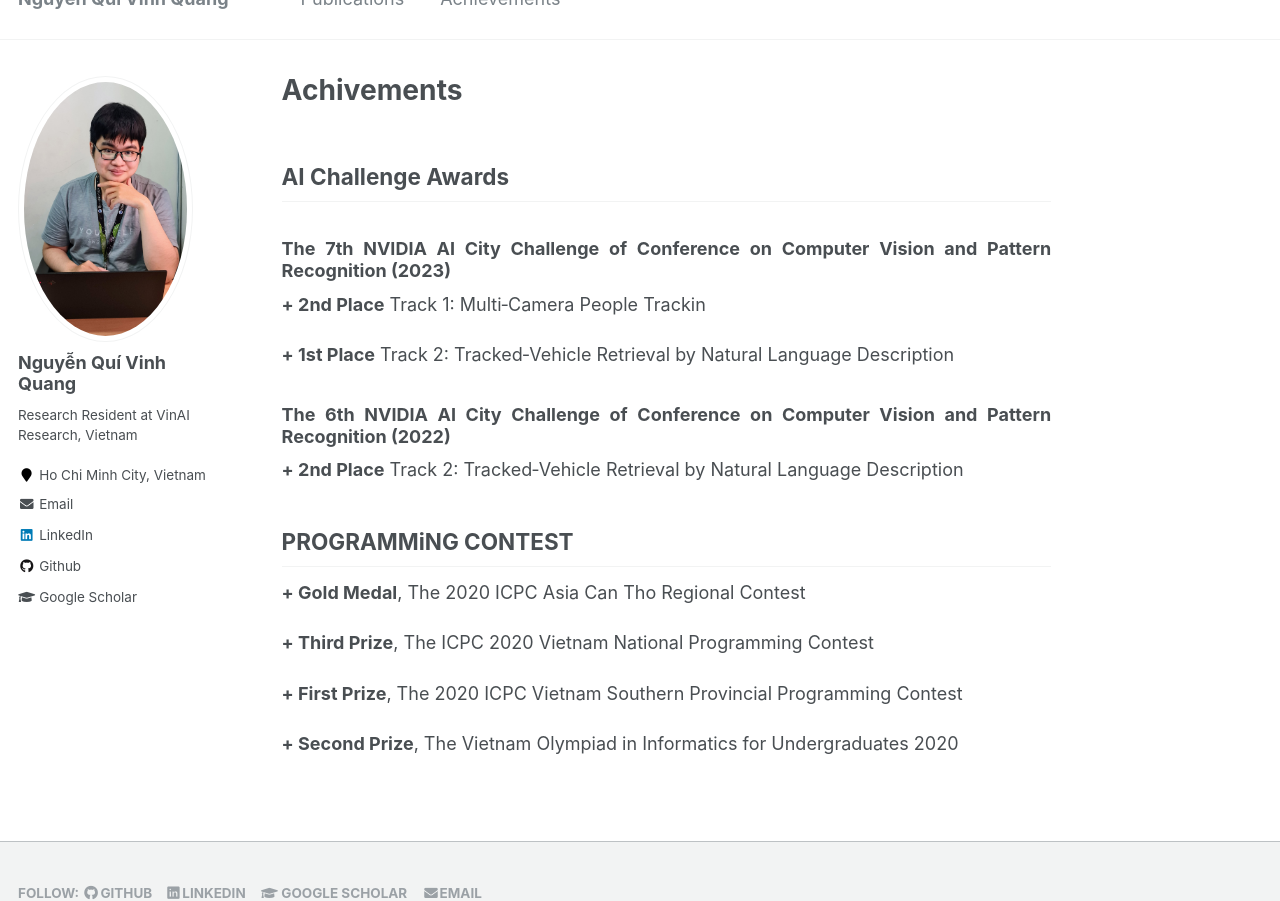
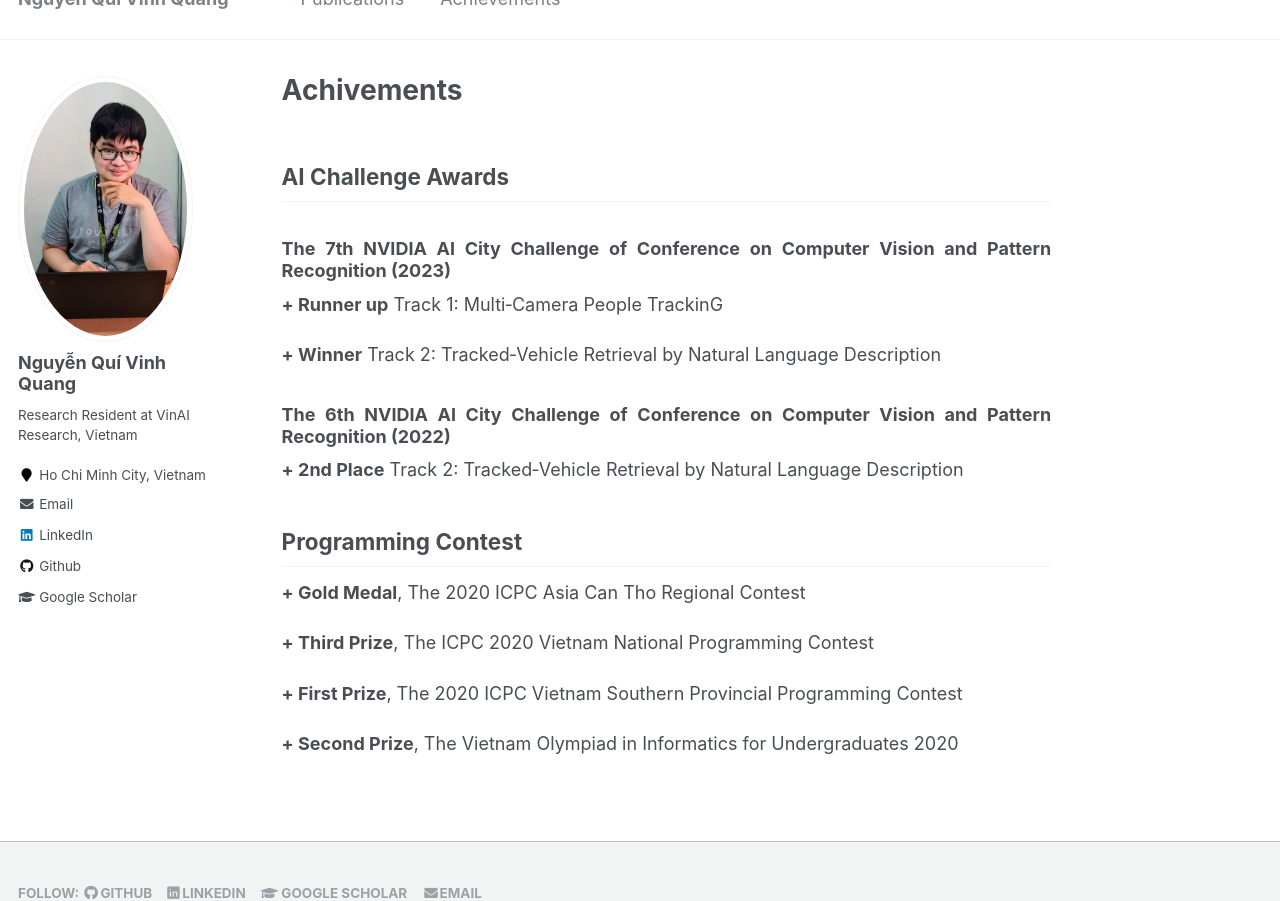
Before and after one commit to nguyenquivinhquang/nguyenquivinhquang.github.io, a Jekyll site: the page built from _pages/achivements.md, in a window 1280 px wide and 1329 px high, cut to the strip 360-1261 px from the top of the window. Built offline with Jekyll 4.4.1, drawn with Linux system fonts in a browser that asks for light colours.

Commit message:
Fix typo

```diff
--- a/_pages/achivements.md
+++ b/_pages/achivements.md
@@ -11,15 +11,15 @@ redirect_from:
 
 <div class="cvhonor">
     <h3>The 7th NVIDIA AI City Challenge of Conference on Computer Vision and Pattern Recognition (2023)</h3>
-    <p><strong>+ 2nd Place</strong> Track 1: Multi‑Camera People Trackin</p>
-    <p><strong>+ 1st Place</strong> Track 2: Tracked‑Vehicle Retrieval by Natural Language Description</p>
+    <p><strong>+ Runner up</strong> Track 1: Multi‑Camera People TrackinG</p>
+    <p><strong>+ Winner</strong> Track 2: Tracked‑Vehicle Retrieval by Natural Language Description</p>
     <h3>The 6th NVIDIA AI City Challenge of Conference on Computer Vision and Pattern Recognition (2022)</h3>
     <p><strong>+ 2nd Place</strong> Track 2: Tracked‑Vehicle Retrieval by Natural Language Description</p>
 </div>
 
 <div class="text-justify">
 
-<h2> PROGRAMMiNG CONTEST</h2>
+<h2> Programming Contest</h2>
 <p><strong>+ Gold Medal</strong>, The 2020 ICPC Asia Can Tho Regional Contest</p>
 <p><strong>+ Third Prize</strong>, The ICPC 2020 Vietnam National Programming Contest</p>
 <p><strong>+ First Prize</strong>, The 2020 ICPC Vietnam Southern Provincial Programming Contest</p>
```
Also changed, not shown: _pages/about.md (+2 -2 lines).
